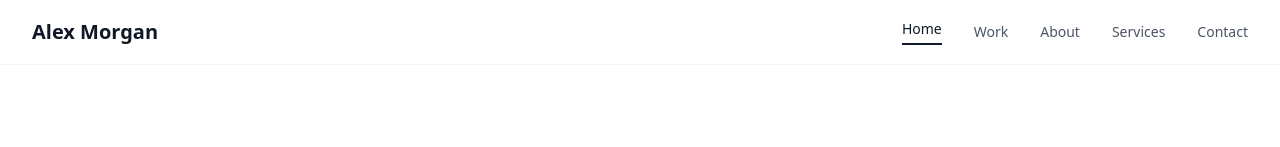
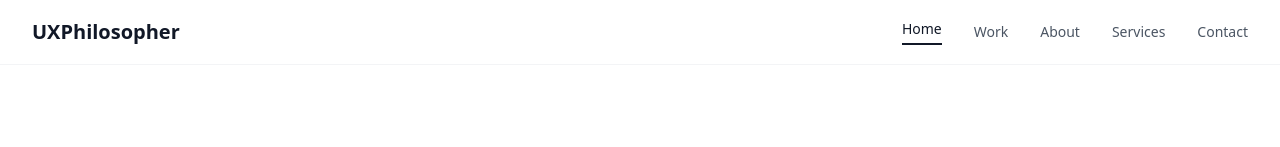
Before and after one commit to parvej966/craft-convert-create-folio, a React (Vite) app: page / in a window 1280 px wide. Shown: the top 147 px of the page. Built offline with nearby package versions, Linux system fonts and the light colour scheme.

Commit message:
Change name to UXPhilosopher
Replaces "Alex Morgan" with "UXPhilosopher" in the navigation.

```diff
--- a/src/components/Navigation.tsx
+++ b/src/components/Navigation.tsx
@@ -1,4 +1,3 @@
-
 import { useState, useEffect } from 'react';
 import { Menu, X } from 'lucide-react';
 
@@ -50,7 +49,7 @@ const Navigation = () => {
       <div className="max-w-7xl mx-auto px-6 sm:px-8">
         <div className="flex justify-between items-center h-16">
           <div className="font-semibold text-xl text-gray-900">
-            Alex Morgan
+            UXPhilosopher
           </div>
 
           {/* Desktop Navigation */}
```
